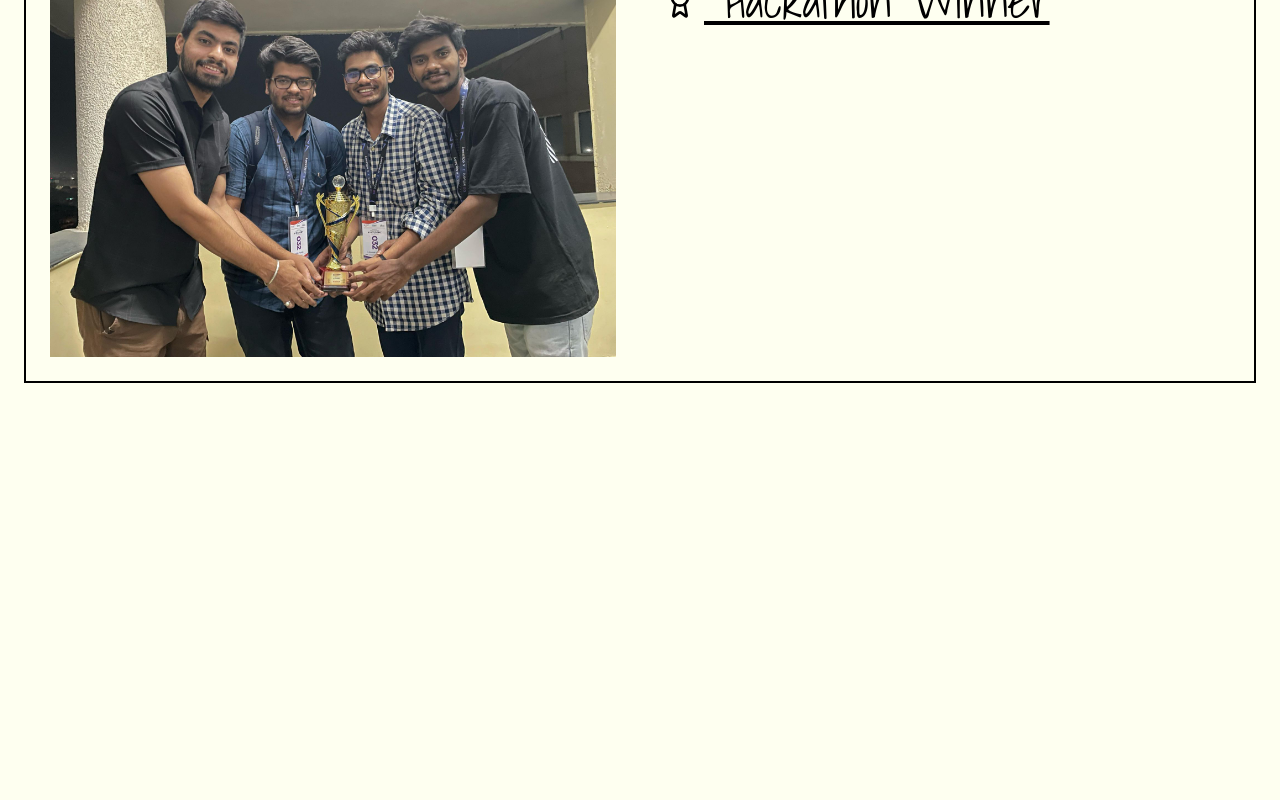
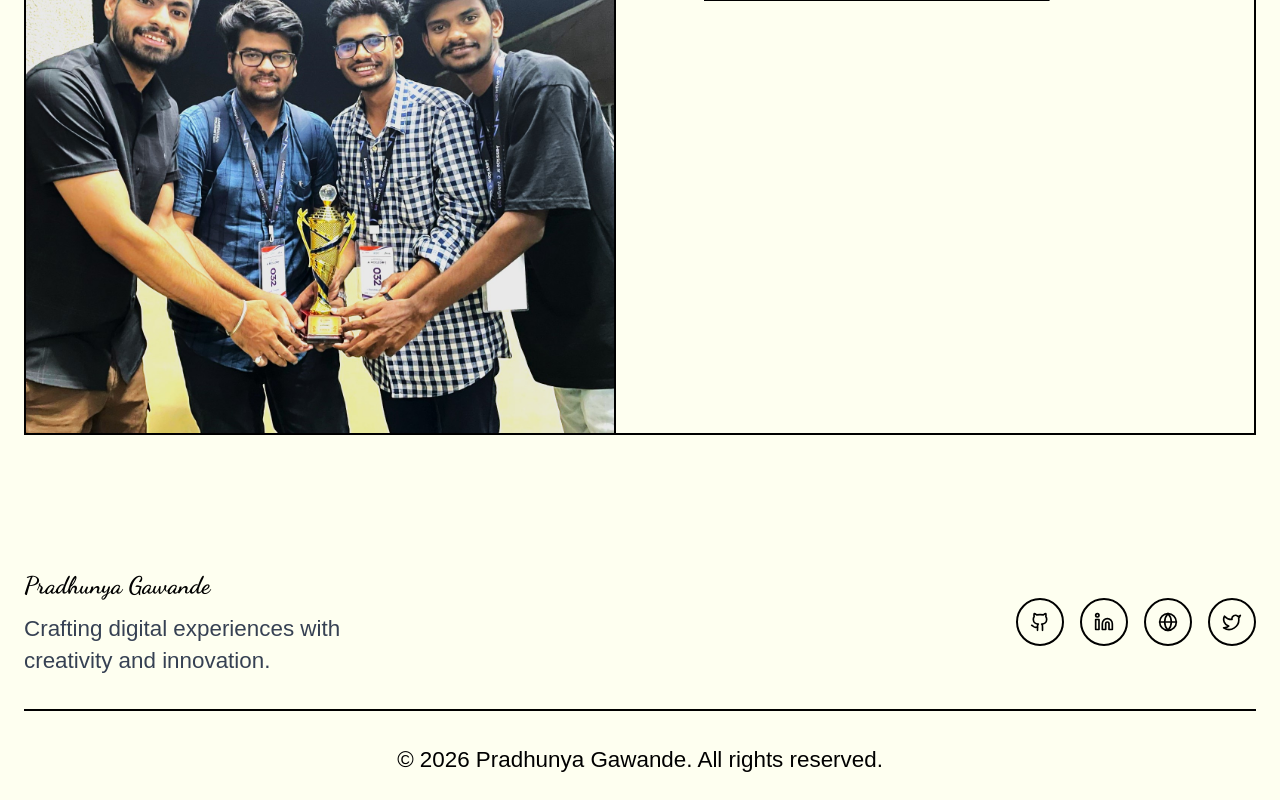
Before and after one commit to Pradhunyagawande01/port, a React (Vite) app: page / in a window 1280 px wide. Shown: the part 1950-2750 px from the top of the page. Before the commit the page ends 2362 px from the top, so only its background shows below. Built offline with nearby package versions, Linux system fonts and the light colour scheme; a web font is replaced by a local one.

Commit message:
Add Footer component and update icon link in index.html

```diff
--- a/index.html
+++ b/index.html
@@ -2,7 +2,7 @@
 <html lang="en">
   <head>
     <meta charset="UTF-8" />
-    <link rel="icon" type="image/svg+xml" href="/2.png" />
+    <link rel="icon" type="image/svg+xml" href="/About.png" />
     <meta name="viewport" content="width=device-width, initial-scale=1.0" />
     <title>Pradhunya</title>
     <link rel="preconnect" href="https://fonts.googleapis.com" />
--- a/src/App.jsx
+++ b/src/App.jsx
@@ -6,6 +6,7 @@ import Skills from "./Pages/Skills";
 import Experience from "./Pages/Experience";
 import Events from "./Pages/Events";
 import Links from "./Pages/Links";
+import Footer from "./Component/Footer";
 
 export default function App() {
   return (
@@ -20,6 +21,7 @@ export default function App() {
           <Route path="/events" element={<Events />} />
           <Route path="/links" element={<Links />} />
         </Routes>
+        <Footer />
       </div>
     </Router>
   );
--- a/src/Component/Footer.jsx
+++ b/src/Component/Footer.jsx
@@ -1,11 +1,70 @@
-import React from 'react'
+import { Github, Linkedin, Globe, Twitter } from "lucide-react";
 
-const Footer = () => {
+export default function Footer() {
+  // const navLinks = [
+  //   { label: "Home", href: "/" },
+  //   { label: "Services", href: "/services" },
+  //   { label: "Skills", href: "/skills" },
+  //   { label: "Experience", href: "/experience" },
+  //   { label: "Events", href: "/events" },
+  //   { label: "Links", href: "/links" },
+  // ];
+
+  const socialLinks = [
+    { icon: Github, label: "GitHub", href: "https://github.com/Pradhunyagawande01", color: "hover:text-white" },
+    { icon: Linkedin, label: "LinkedIn", href: "https://www.linkedin.com/in/pradhunya-gawande/", color: "hover:text-blue-700" },
+    { icon: Globe, label: "Website", href: "https://example.com", color: "hover:text-blue-500" },
+    { icon: Twitter, label: "Twitter", href: "https://x.com/pradhunya_patil", color: "hover:text-blue-400" },
+  ];
+
   return (
-    <div>
+    <footer className="w-full  mt-20">
+      <div className="p-6">
+        <div className=" ">
+          <div className="flex flex-col gap-8">
+            {/* Footer Top - Brand & Description */}
+            <div className="flex flex-col md:flex-row justify-between items-start md:items-center gap-6">
+              <div className="flex flex-col gap-2">
+                <h3 className="Signature font-bold text-lg">Pradhunya Gawande</h3>
+                <p className=" Subtitle text-sm text-gray-700 max-w-xs">
+                  Crafting digital experiences with creativity and innovation.
+                </p>
+              </div>
 
-    </div>
-  )
+              {/* Social Links */}
+              <div className="flex items-center gap-4">
+                {socialLinks.map((social) => {
+                  const Icon = social.icon;
+                  return (
+                    <a
+                      key={social.label}
+                      href={social.href}
+                      target="_blank"
+                      rel="noopener noreferrer"
+                      aria-label={social.label}
+                      className={`p-3 border-2 border-black rounded-full hover:bg-black transition-all duration-200 ${social.color}`}
+                    >
+                      <Icon size={20} />
+                    </a>
+                  );
+                })}
+              </div>
+            </div>
+
+            {/* Divider */}
+            <div className="border-t-2 border-black"></div>
+
+            {/* Footer Bottom - Links & Copyright */}
+            <div className="flex flex-col md:flex-row justify-center items-center gap-4">
+
+
+              <p className="Subtitle">
+                © 2026 Pradhunya Gawande. All rights reserved.
+              </p>
+            </div>
+          </div>
+        </div>
+      </div>
+    </footer>
+  );
 }
-
-export default Footer
--- a/src/pages/Home.jsx
+++ b/src/pages/Home.jsx
@@ -101,8 +101,8 @@ const Home = () => {
               <h1 className="title2 underline">My Achivments!</h1>
             </div>
             <div className=" flex items-center justify-center pt-10 ">
-              <div className="grid grid-cols-2 gap-12 border-2 border-black p-6">
-                <div className="">
+              <div className="grid grid-cols-2 gap-12 border-2 border-black ">
+                <div className="border-r-2 border-black">
                   <img
                     src="/Winner.jpg"
                     alt="Achievements"
```
Also changed, not shown: public/Winner.jpg.
